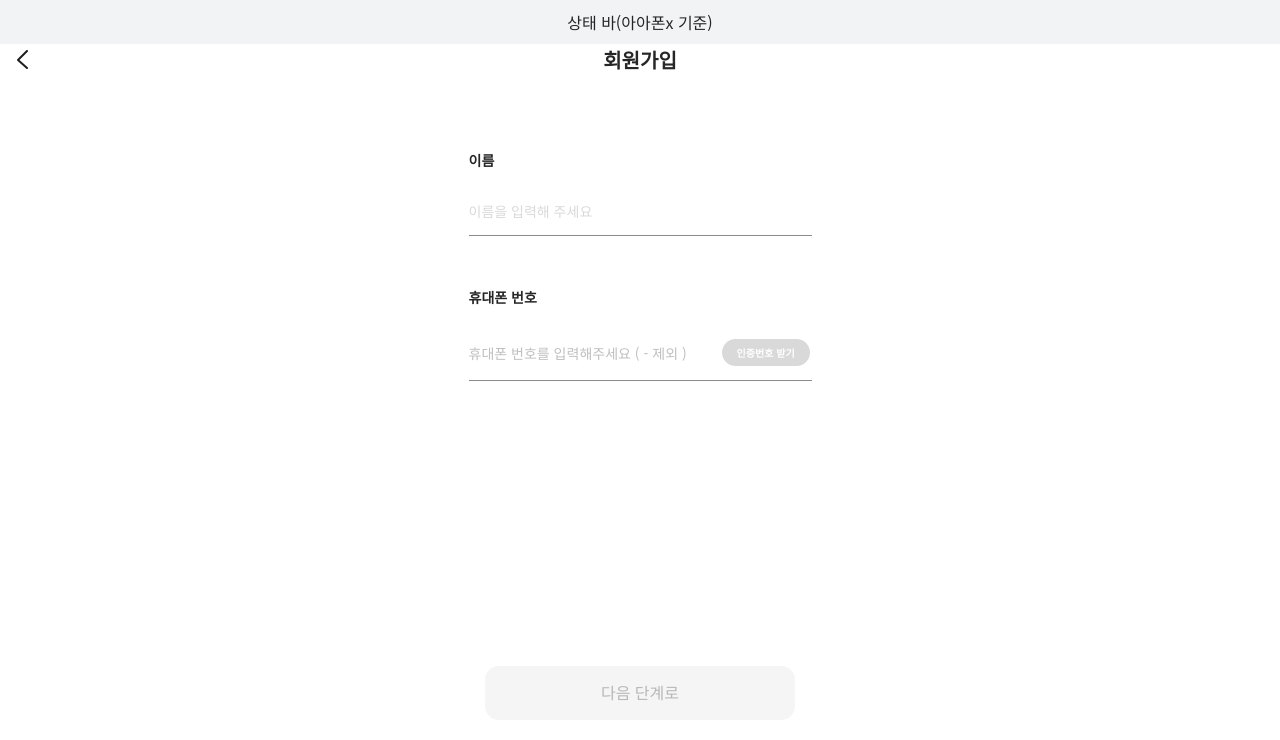
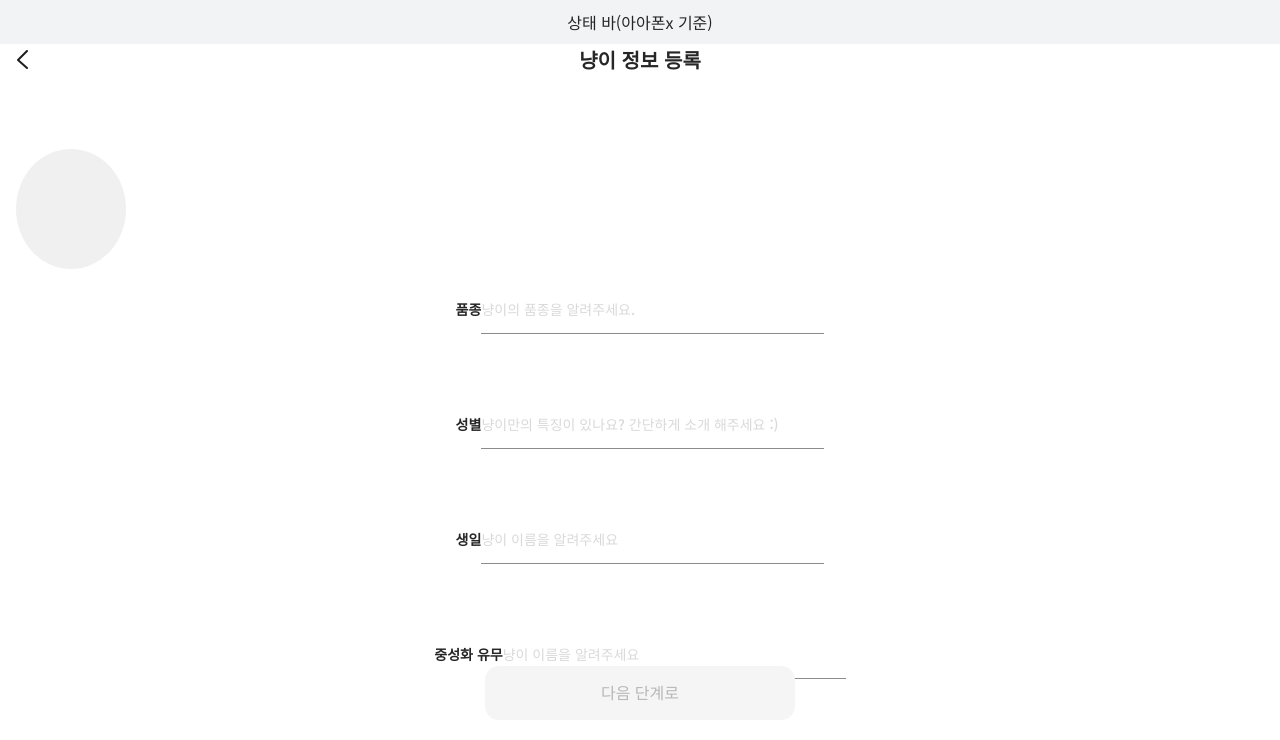
Before and after one commit to dnd-side-project/dnd-mentee-3rd-6-repo, a React (Create React App) app in the folder front-end/: page /register in a window 1280 px wide. Shown: the top 740 px of the page. Built offline with nearby package versions, Linux system fonts and the light colour scheme.

Commit message:
냥이 정보 등록 화면 구성중

```diff
--- a/front-end/src/components/auth/ProfileImage/ImageStyles.js
+++ b/front-end/src/components/auth/ProfileImage/ImageStyles.js
@@ -101,4 +101,26 @@ const ProfileImageWrapper = styled.div`
   }
 `;
 
+// seoha 냥이정보등록용 이미지 파일
+export const EnrollImageBox = styled.div`
+  display: flex;
+  justify-content: center;
+  align-items: center;
+
+  width: 110px;
+  height: 120px;
+  background: ${pallete.gray[2]};
+
+  border-radius: 50%;
+  overflow: hidden;
+
+  img {
+    max-width: 100%;
+    height: auto;
+
+    background: ${pallete.gray[2]};
+  }
+`;
+
+
 export default ProfileImageWrapper;
--- /dev/null
+++ b/front-end/src/components/auth/ProfileImage/ProfileEnroll.js
@@ -0,0 +1,95 @@
+import React from 'react';
+import PropTypes from 'prop-types';
+import { Form } from 'antd';
+
+import InputWrapper, { InputForm } from '../../common/InputForm';
+import { EnrollImageBox } from './ImageStyles';
+import BottomCol from '../../common/BottomCol';
+
+const ProfileName = ({
+  catName,
+  onChangeCatName,
+  character,
+  onChangeCharacter,
+  onSubmitImage,
+  previewPath,
+  uploadImageDone,
+}) => {
+  return (
+    <Form onFinish={onSubmitImage} encType="multipart/form-data">
+      <EnrollImageBox>{previewPath && <img src={previewPath} alt="고양이 사진" />}</EnrollImageBox>
+      <InputWrapper>
+        <div>
+        <label>품종</label>
+        <InputForm
+          // addonBefore="1/10"
+          type="text"
+          maxLength={15}
+          value={catName}
+          onChange={onChangeCatName}
+          placeholder="냥이의 품종을 알려주세요."
+          required
+        />
+        </div>
+      </InputWrapper>
+      <InputWrapper>
+        <div>
+        <label>성별</label>
+        <InputForm
+          // addonBefore="1/20"
+          type="text"
+          value={character}
+          onChange={onChangeCharacter}
+          placeholder="냥이만의 특징이 있나요? 간단하게 소개 해주세요 :)"
+          bordered={false}
+          required
+        />
+        <div></div></div>
+      </InputWrapper>
+      <InputWrapper>
+        <div>
+        <label>생일</label>
+        <InputForm
+          // addonBefore="1/10"
+          type="text"
+          maxLength={15}
+          value={catName}
+          onChange={onChangeCatName}
+          placeholder="냥이 이름을 알려주세요"
+          required
+        />
+        </div>
+      </InputWrapper>
+      <InputWrapper>
+        <div>
+        <label>중성화 유무</label>
+        <InputForm
+          // addonBefore="1/10"
+          type="text"
+          maxLength={15}
+          value={catName}
+          onChange={onChangeCatName}
+          placeholder="냥이 이름을 알려주세요"
+          required
+        />
+         </div>
+      </InputWrapper>
+      <BottomCol
+        buttonType="submit"
+        loading={uploadImageDone}
+        buttonText="다음 단계로"
+        disabled={!(catName && character)}
+      />
+    </Form>
+  );
+};
+
+ProfileName.prototype = {
+  catName: PropTypes.string.isRequired,
+  onChangeCatName: PropTypes.func.isRequired,
+  character: PropTypes.string.isRequired,
+  onChangeCharacter: PropTypes.func.isRequired,
+  uploadImageDone: PropTypes.bool.isRequired,
+};
+
+export default ProfileName;
--- a/front-end/src/containers/auth/ProfileImageContainner.js
+++ b/front-end/src/containers/auth/ProfileImageContainner.js
@@ -4,6 +4,7 @@ import { useSelector, useDispatch } from 'react-redux';
 import useInput from '../../hooks/useInput';
 import ProfileImageUpload from '../../components/auth/ProfileImage/ProfileImageUpload';
 import ProfileName from '../../components/auth/ProfileImage/ProfileName';
+import ProfileEnroll from '../../components/auth/ProfileImage/ProfileEnroll';
 import { UPLOAD_IMAGE_REQUEST } from '../../modules/user';
 import { NEXT_PAGE } from '../../modules/pageNumber';
 
@@ -77,6 +78,17 @@ const ProfileImageContainner = () => {
           uploadImageDone={uploadImageDone}
         />
       )}
+      {page === 6 && (
+        <ProfileEnroll
+          catName={catName}
+          onChangeCatName={onChangeCatName}
+          character={character}
+          onChangeCharacter={onChangeCharacter}
+          onSubmitImage={onSubmitImage}
+          previewPath={prevImagePath.previewPath}
+          uploadImageDone={uploadImageDone}
+        />
+      )}
     </>
   );
 };
--- a/front-end/src/modules/pageNumber.js
+++ b/front-end/src/modules/pageNumber.js
@@ -14,14 +14,16 @@ export const PREV_PAGE = 'pageNumbe/PREV_PAGE';
 /* 리듀서 */
 
 const pageNumber = (state = initialSate, action) => {
-  switch (action.type) {
-    case NEXT_PAGE:
-      return { page: state.page + 1 };
-    case PREV_PAGE:
-      return { page: state.page - 1 };
-    default:
-      return state;
-  }
+  // seoha 6페이지 제작중
+  return { page: 6 }
+  // switch (action.type) {
+  //   case NEXT_PAGE:
+  //     return { page: state.page + 1 };
+  //   case PREV_PAGE:
+  //     return { page: state.page - 1 };
+  //   default:
+  //     return state;
+  // }
 };
 
 export default pageNumber;
--- a/front-end/src/pages/RegisterPage.js
+++ b/front-end/src/pages/RegisterPage.js
@@ -9,7 +9,7 @@ const RegisterPage = () => {
   const { page } = useSelector((state) => state.pageNumber);
   return (
     <AuthTemplate
-      title={page < 3 && '회원가입'}
+      title={page < 3 ? '회원가입' : page == 6 && '냥이 정보 등록'}
       subtitle={page < 3 && '우동집에 오신걸 환영한다냥 >_<'}
     >
       {page < 4 && <RegisterFormContainer />}
```
